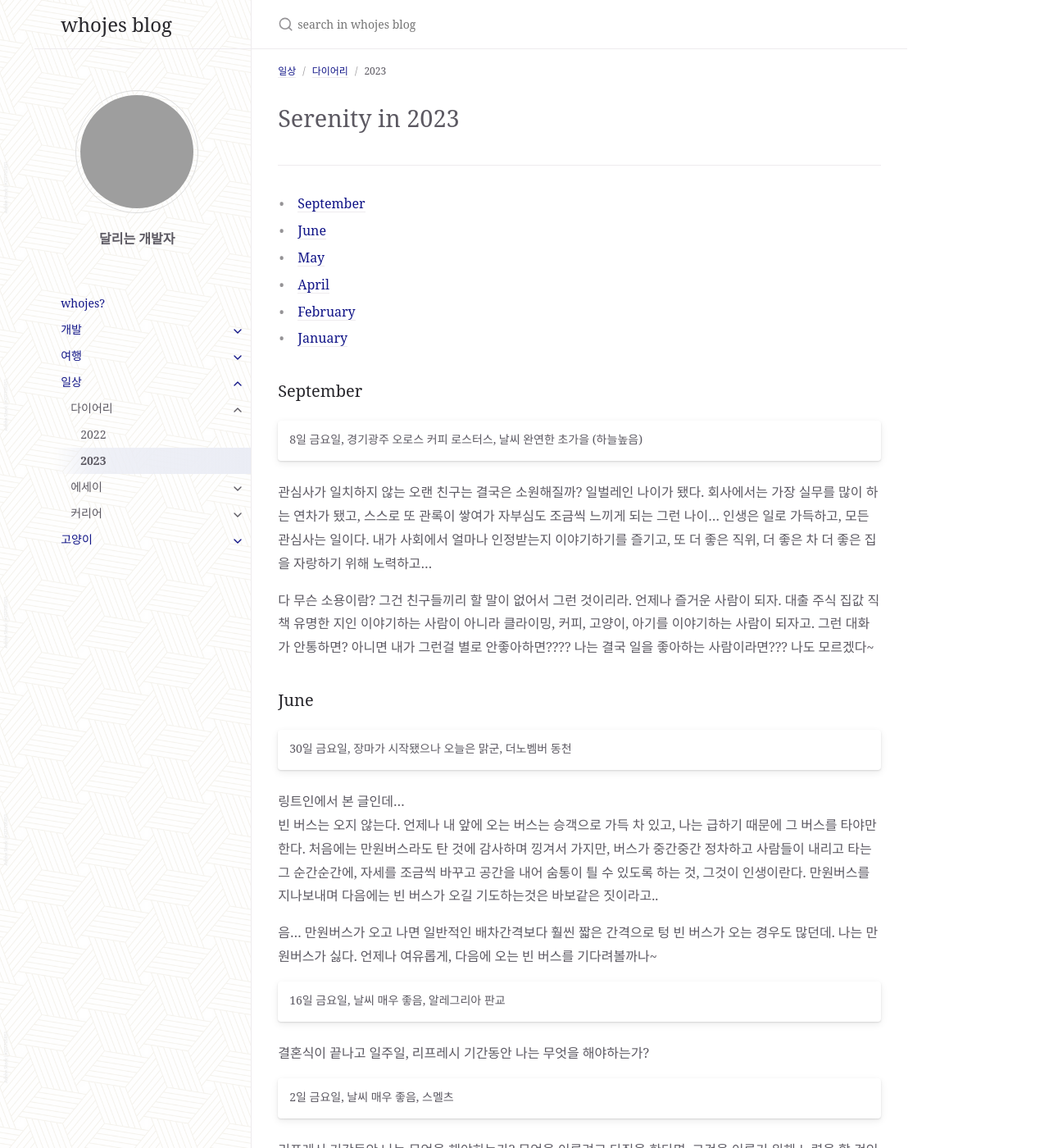
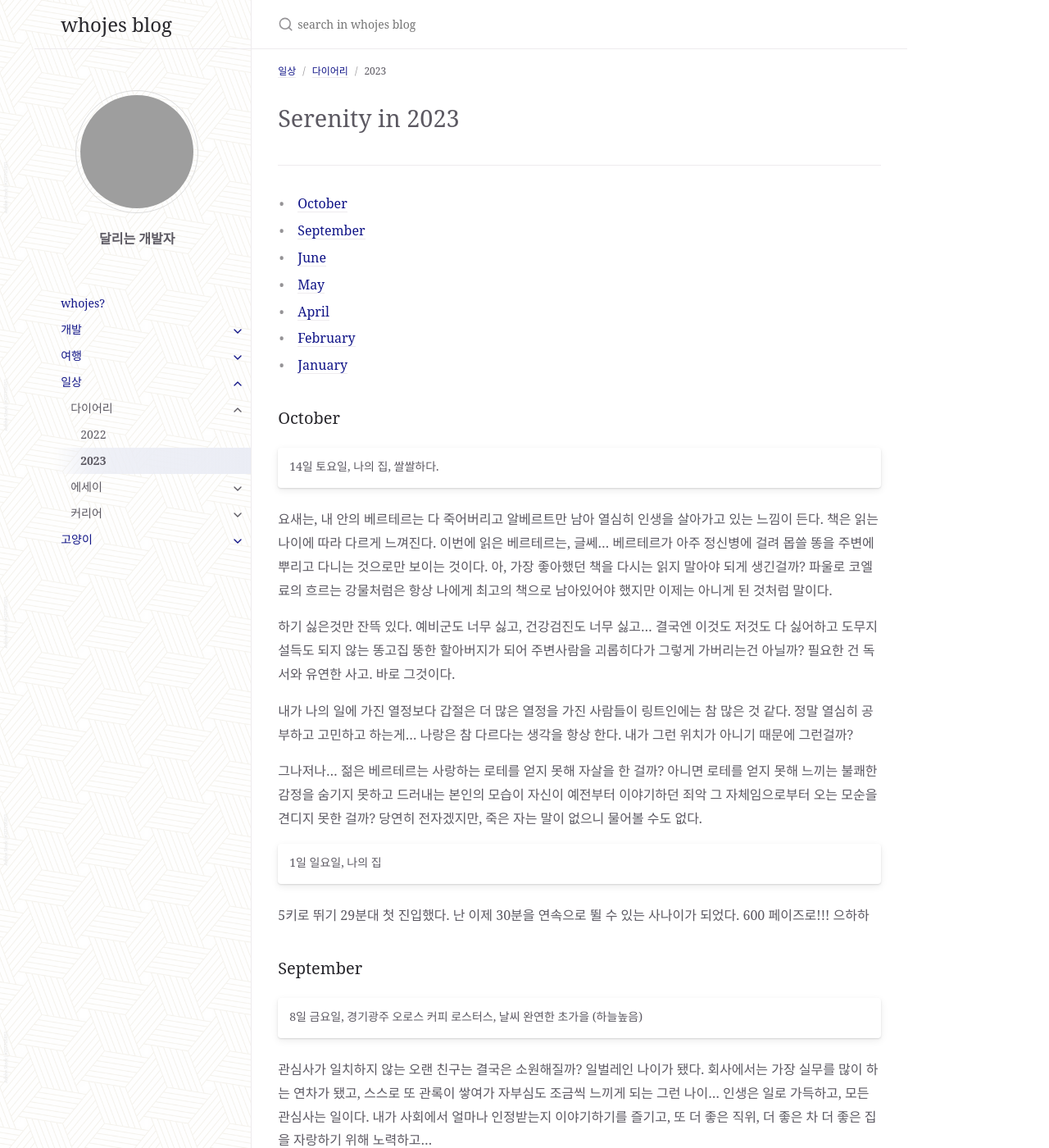
Before and after one commit to whojes/whojes.github.io, a Jekyll site: the page built from docs/life/diary/diary_2023.md, in a window 1280 px wide and 1400 px high. Shown: the whole window at 82% size. Built offline with Jekyll 4.4.1, drawn with Linux system fonts in a browser that asks for light colours; grey boxes are pictures that could not be loaded.

Commit message:
automessage

```diff
--- a/docs/life/diary/diary_2023.md
+++ b/docs/life/diary/diary_2023.md
@@ -18,7 +18,7 @@ code {
 
 <!-- - [December](#december) -->
 <!-- - [November](#november) -->
-<!-- - [October](#october) -->
+- [October](#october)
 - [September](#september)
 <!-- - [August](#August) -->
 <!-- - [July](#july) -->
@@ -29,6 +29,22 @@ code {
 - [February](#february)
 - [January](#january)
 
+
+### October
+
+| 14일 토요일, 나의 집, 쌀쌀하다.
+
+요새는, 내 안의 베르테르는 다 죽어버리고 알베르트만 남아 열심히 인생을 살아가고 있는 느낌이 든다. 책은 읽는 나이에 따라 다르게 느껴진다. 이번에 읽은 베르테르는, 글쎄... 베르테르가 아주 정신병에 걸려 몹쓸 똥을 주변에 뿌리고 다니는 것으로만 보이는 것이다. 아, 가장 좋아했던 책을 다시는 읽지 말아야 되게 생긴걸까? 파울로 코엘료의 흐르는 강물처럼은 항상 나에게 최고의 책으로 남아있어야 했지만 이제는 아니게 된 것처럼 말이다.
+
+하기 싫은것만 잔뜩 있다. 예비군도 너무 싫고, 건강검진도 너무 싫고... 결국엔 이것도 저것도 다 싫어하고 도무지 설득도 되지 않는 똥고집 뚱한 할아버지가 되어 주변사람을 괴롭히다가 그렇게 가버리는건 아닐까? 필요한 건 독서와 유연한 사고. 바로 그것이다.
+
+내가 나의 일에 가진 열정보다 갑절은 더 많은 열정을 가진 사람들이 링트인에는 참 많은 것 같다. 정말 열심히 공부하고 고민하고 하는게... 나랑은 참 다르다는 생각을 항상 한다. 내가 그런 위치가 아니기 때문에 그런걸까?
+
+그나저나... 젊은 베르테르는 사랑하는 로테를 얻지 못해 자살을 한 걸까? 아니면 로테를 얻지 못해 느끼는 불쾌한 감정을 숨기지 못하고 드러내는 본인의 모습이 자신이 예전부터 이야기하던 죄악 그 자체임으로부터 오는 모순을 견디지 못한 걸까? 당연히 전자겠지만, 죽은 자는 말이 없으니 물어볼 수도 없다.
+
+| 1일 일요일, 나의 집
+
+5키로 뛰기 29분대 첫 진입했다. 난 이제 30분을 연속으로 뛸 수 있는 사나이가 되었다. 600 페이즈로!!! 으하하
 
 ### September
 
```
Also changed, not shown: index.md (+1 -1 lines).
